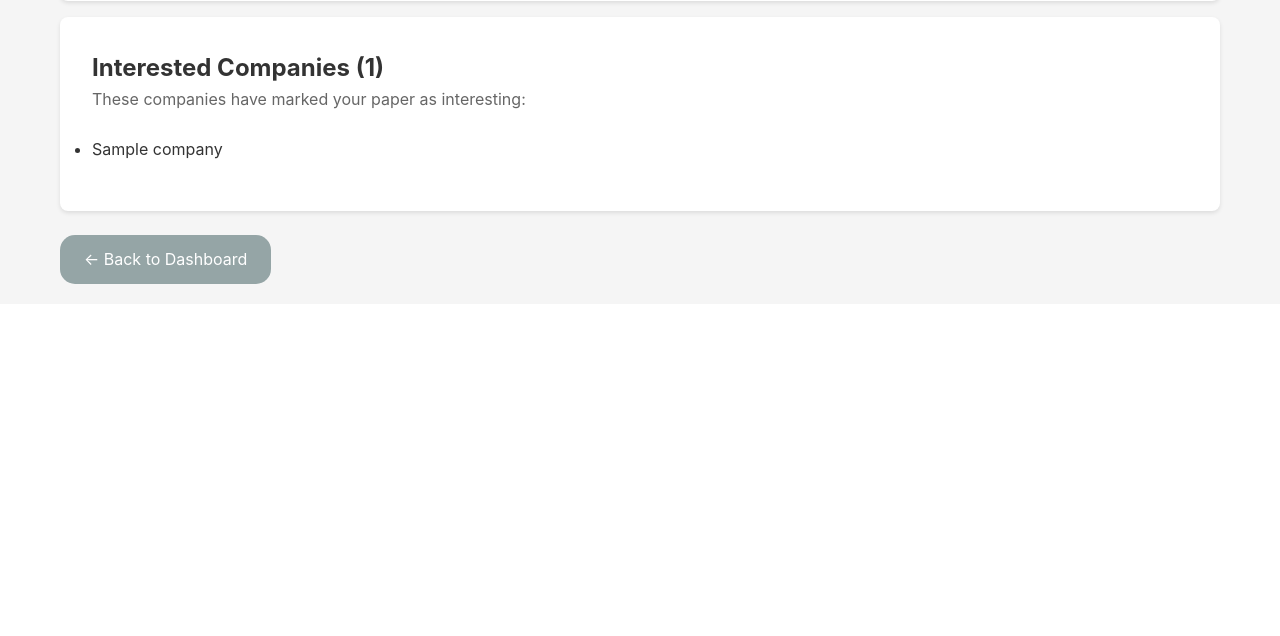
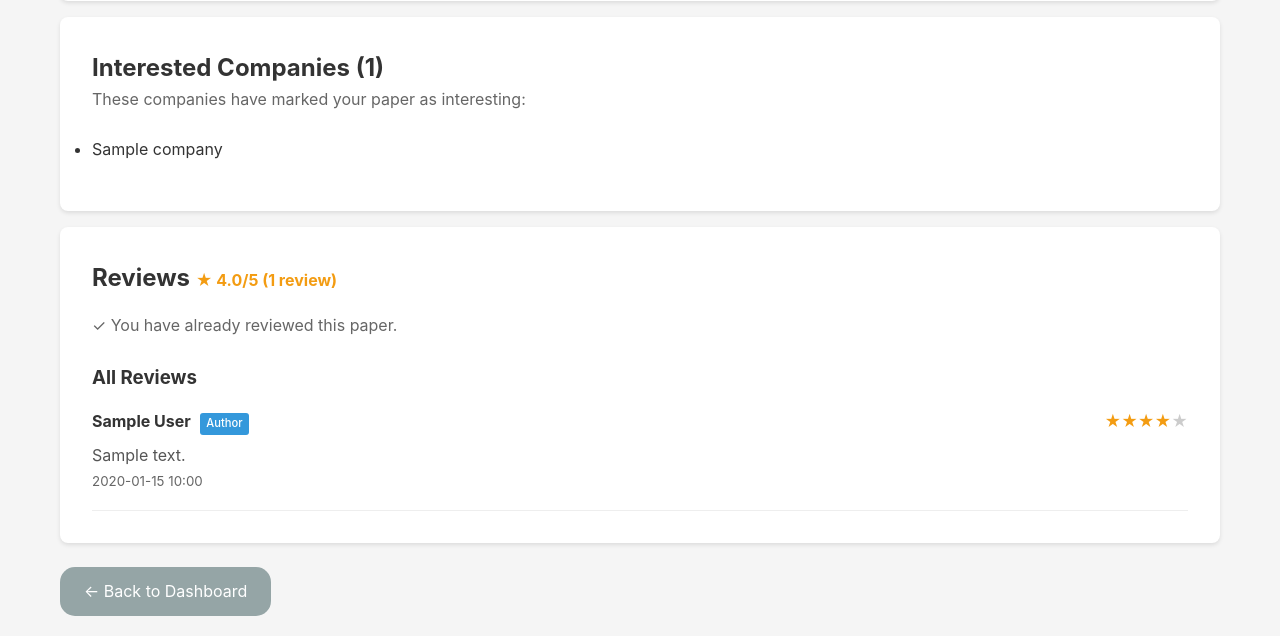
Before and after one commit to A-D-DBS-application/web-application-2025-group-33, a Flask app: page /paper/1 in a window 1280 px wide. Shown: the part 1376-2012 px from the top of the page. Before the commit the page ends 1660 px from the top, so only its background shows below. Run offline with Flask 3, Linux system fonts and the light colour scheme; the visitor is signed in with stand-in values (Sample User, id 1); tables that the repository leaves empty hold one stand-in row (values such as "Sample post").

Commit message:
review system

```diff
--- /dev/null
+++ b/app/app/migration_add_reviews.sql
@@ -0,0 +1,30 @@
+------------------------------------------------------
+-- REVIEWS TABLE
+-- Allows both authors and companies to review papers
+------------------------------------------------------
+
+CREATE TABLE IF NOT EXISTS reviews (
+    id UUID PRIMARY KEY DEFAULT uuid_generate_v4(),
+    paper_id UUID NOT NULL REFERENCES papers(id) ON DELETE CASCADE,
+    user_id UUID REFERENCES users(id) ON DELETE CASCADE,
+    company_id UUID REFERENCES companies(id) ON DELETE CASCADE,
+    rating INTEGER NOT NULL CHECK (rating >= 1 AND rating <= 5),
+    comment TEXT,
+    created_at TIMESTAMP WITH TIME ZONE DEFAULT NOW(),
+
+    -- Ensure either user_id or company_id is set, but not both
+    CONSTRAINT review_author_check CHECK (
+        (user_id IS NOT NULL AND company_id IS NULL) OR
+        (user_id IS NULL AND company_id IS NOT NULL)
+    ),
+
+    -- Prevent duplicate reviews from same user/company on same paper
+    CONSTRAINT unique_user_review UNIQUE (paper_id, user_id),
+    CONSTRAINT unique_company_review UNIQUE (paper_id, company_id)
+);
+
+-- Indexes for performance
+CREATE INDEX IF NOT EXISTS idx_reviews_paper ON reviews(paper_id);
+CREATE INDEX IF NOT EXISTS idx_reviews_user ON reviews(user_id);
+CREATE INDEX IF NOT EXISTS idx_reviews_company ON reviews(company_id);
+CREATE INDEX IF NOT EXISTS idx_reviews_rating ON reviews(rating);
--- a/app/app/routes/papers.py
+++ b/app/app/routes/papers.py
@@ -6,7 +6,7 @@ Handles paper creation, viewing, updating, and file uploads.
 from flask import Blueprint, render_template, request, redirect, url_for, flash, session, send_file
 from routes.auth import login_required, author_required, company_required
 from extensions import db
-from models import Paper, User, Company, PaperCollaborator, PaperInterest, PaperStatus
+from models import Paper, User, Company, PaperCollaborator, PaperInterest, PaperStatus, Review
 from config import Config
 from storage import upload_paper_pdf, download_paper_pdf
 import uuid
@@ -239,7 +239,48 @@ def view_paper(paper_id):
         inter = db.session.query(PaperInterest).filter_by(paper_id=paper_id, company_id=user_id).first()
         is_interested = inter is not None
 
-    return render_template('papers/view_paper.html', paper=paper, user_type=user_type, is_collaborator=is_collaborator, is_interested=is_interested)
+    # Fetch reviews for this paper
+    reviews = []
+    if paper['status'] == 'published':
+        review_rows = db.session.query(Review).filter_by(paper_id=paper_id).order_by(Review.created_at.desc()).all()
+        for r in review_rows:
+            review_data = {
+                'id': r.id,
+                'rating': r.rating,
+                'comment': r.comment,
+                'created_at': r.created_at,
+                'reviewer_type': 'author' if r.user_id else 'company',
+            }
+            # Get reviewer name
+            if r.user_id:
+                reviewer = db.session.query(User.first_name, User.last_name).filter_by(id=r.user_id).first()
+                if reviewer:
+                    review_data['reviewer_name'] = f"{reviewer.first_name} {reviewer.last_name}"
+                else:
+                    review_data['reviewer_name'] = "Unknown Author"
+            else:
+                reviewer = db.session.query(Company.company_name).filter_by(id=r.company_id).first()
+                if reviewer:
+                    review_data['reviewer_name'] = reviewer.company_name
+                else:
+                    review_data['reviewer_name'] = "Unknown Company"
+            reviews.append(review_data)
+
+    # Check if current user has already reviewed this paper
+    user_has_reviewed = False
+    if paper['status'] == 'published':
+        if user_type == 'author':
+            existing_review = db.session.query(Review).filter_by(paper_id=paper_id, user_id=user_id).first()
+        else:
+            existing_review = db.session.query(Review).filter_by(paper_id=paper_id, company_id=user_id).first()
+        user_has_reviewed = existing_review is not None
+
+    # Calculate average rating
+    avg_rating = None
+    if reviews:
+        avg_rating = round(sum(r['rating'] for r in reviews) / len(reviews), 1)
+
+    return render_template('papers/view_paper.html', paper=paper, user_type=user_type, is_collaborator=is_collaborator, is_interested=is_interested, reviews=reviews, user_has_reviewed=user_has_reviewed, avg_rating=avg_rating)
 
 
 @papers_bp.route('/paper/<paper_id>/update', methods=['POST'])
@@ -353,3 +394,63 @@ def download_paper(paper_id):
     else:
         flash('Paper file not found.', 'error')
         return redirect(url_for('papers.view_paper', paper_id=paper_id))
+
+
+@papers_bp.route('/paper/<paper_id>/review', methods=['POST'])
+@login_required
+def submit_review(paper_id):
+    """Submit a review for a paper"""
+    user_id = session['user_id']
+    user_type = session['user_type']
+
+    try:
+        # Check paper exists and is published
+        p = db.session.query(Paper).filter_by(id=paper_id).first()
+        if not p:
+            flash('Paper not found.', 'error')
+            return redirect(url_for('home'))
+
+        if p.status != PaperStatus.published:
+            flash('You can only review published papers.', 'error')
+            return redirect(url_for('papers.view_paper', paper_id=paper_id))
+
+        # Get form data
+        rating = request.form.get('rating')
+        comment = request.form.get('comment', '').strip()
+
+        if not rating:
+            flash('Please select a rating.', 'error')
+            return redirect(url_for('papers.view_paper', paper_id=paper_id))
+
+        rating = int(rating)
+        if rating < 1 or rating > 5:
+            flash('Rating must be between 1 and 5 stars.', 'error')
+            return redirect(url_for('papers.view_paper', paper_id=paper_id))
+
+        # Check if user already reviewed this paper
+        if user_type == 'author':
+            existing = db.session.query(Review).filter_by(paper_id=paper_id, user_id=user_id).first()
+        else:
+            existing = db.session.query(Review).filter_by(paper_id=paper_id, company_id=user_id).first()
+
+        if existing:
+            flash('You have already reviewed this paper.', 'error')
+            return redirect(url_for('papers.view_paper', paper_id=paper_id))
+
+        # Create review
+        review_id = str(uuid.uuid4())
+        if user_type == 'author':
+            review = Review(id=review_id, paper_id=paper_id, user_id=user_id, rating=rating, comment=comment if comment else None)
+        else:
+            review = Review(id=review_id, paper_id=paper_id, company_id=user_id, rating=rating, comment=comment if comment else None)
+
+        db.session.add(review)
+        db.session.commit()
+
+        flash('Review submitted successfully!', 'success')
+
+    except Exception as e:
+        db.session.rollback()
+        flash(f'Error: {str(e)}', 'error')
+
+    return redirect(url_for('papers.view_paper', paper_id=paper_id))
--- a/app/app/templates/papers/view_paper.html
+++ b/app/app/templates/papers/view_paper.html
@@ -158,8 +158,109 @@
     </div>
   {% endif %}
 
+  {% if paper.status == 'published' %}
+    <!-- Reviews Section -->
+    <div class="card">
+      <div class="flex-between">
+        <h2>Reviews
+          {% if avg_rating %}
+            <span style="color: #f39c12; font-size: 1rem;">
+              ★ {{ avg_rating }}/5 ({{ reviews|length }} review{{ 's' if reviews|length != 1 else '' }})
+            </span>
+          {% else %}
+            <span style="color: #666; font-size: 0.9rem;">(No reviews yet)</span>
+          {% endif %}
+        </h2>
+      </div>
+
+      {% if not user_has_reviewed %}
+        <!-- Add Review Form -->
+        <div class="mt-2 callout-success">
+          <h3 class="mt-0">Leave a Review</h3>
+          <form method="POST" action="{{ url_for('papers.submit_review', paper_id=paper.id) }}">
+            <div class="form-group">
+              <label><strong>Rating:</strong></label>
+              <div class="star-rating" style="font-size: 1.5rem; cursor: pointer; display: flex; gap: 5px;">
+                {% for i in range(1, 6) %}
+                  <label style="cursor: pointer; display: inline-block;">
+                    <input type="radio" name="rating" value="{{ i }}" required style="display: none;">
+                    <span class="star" data-value="{{ i }}" style="color: #ccc;">★</span>
+                  </label>
+                {% endfor %}
+              </div>
+            </div>
+            <div class="form-group">
+              <label for="comment"><strong>Written Review (optional):</strong></label>
+              <textarea id="comment" name="comment" rows="3"
+                        placeholder="Share your thoughts about this paper..."
+                        style="width: 100%; max-width: 600px;"></textarea>
+            </div>
+            <button type="submit" class="btn btn-success">Submit Review</button>
+          </form>
+        </div>
+      {% else %}
+        <p class="text-muted mt-2">✓ You have already reviewed this paper.</p>
+      {% endif %}
+
+      {% if reviews %}
+        <!-- Display existing reviews -->
+        <div class="mt-3">
+          <h3>All Reviews</h3>
+          {% for review in reviews %}
+            <div class="review-item" style="border-bottom: 1px solid #eee; padding: 1rem 0;">
+              <div style="display: flex; justify-content: space-between; align-items: center;">
+                <div>
+                  <strong>{{ review.reviewer_name }}</strong>
+                  <span class="badge" style="background: {% if review.reviewer_type == 'author' %}#3498db{% else %}#9b59b6{% endif %}; color: white; font-size: 0.7rem; padding: 2px 6px; border-radius: 3px; margin-left: 5px;">
+                    {{ review.reviewer_type|capitalize }}
+                  </span>
+                </div>
+                <div style="color: #f39c12;">
+                  {% for i in range(review.rating) %}★{% endfor %}{% for i in range(5 - review.rating) %}<span style="color: #ccc;">★</span>{% endfor %}
+                </div>
+              </div>
+              {% if review.comment %}
+                <p style="margin: 0.5rem 0 0 0; color: #555;">{{ review.comment }}</p>
+              {% endif %}
+              <small class="text-muted">{{ review.created_at.strftime('%Y-%m-%d %H:%M') }}</small>
+            </div>
+          {% endfor %}
+        </div>
+      {% endif %}
+    </div>
+  {% endif %}
+
   <div class="mt-3">
     <a href="{{ url_for('papers.author_dashboard' if session.user_type == 'author' else 'papers.company_dashboard') }}"
        class="btn btn-secondary">← Back to Dashboard</a>
   </div>
+
+  <script>
+    // Star rating interaction
+    document.querySelectorAll('.star-rating .star').forEach(star => {
+      star.addEventListener('click', function() {
+        const value = this.dataset.value;
+        const container = this.closest('.star-rating');
+        container.querySelectorAll('.star').forEach((s, index) => {
+          s.style.color = index < value ? '#f39c12' : '#ccc';
+        });
+      });
+      star.addEventListener('mouseover', function() {
+        const value = this.dataset.value;
+        const container = this.closest('.star-rating');
+        container.querySelectorAll('.star').forEach((s, index) => {
+          s.style.color = index < value ? '#f39c12' : '#ccc';
+        });
+      });
+    });
+    document.querySelectorAll('.star-rating').forEach(container => {
+      container.addEventListener('mouseleave', function() {
+        const checked = this.querySelector('input:checked');
+        const value = checked ? checked.value : 0;
+        this.querySelectorAll('.star').forEach((s, index) => {
+          s.style.color = index < value ? '#f39c12' : '#ccc';
+        });
+      });
+    });
+  </script>
 {% endblock %}
```
Also changed, not shown: app/app/models.py (+12 -0 lines), app/app/schema.sql (+27 -0 lines), 1 other file.
